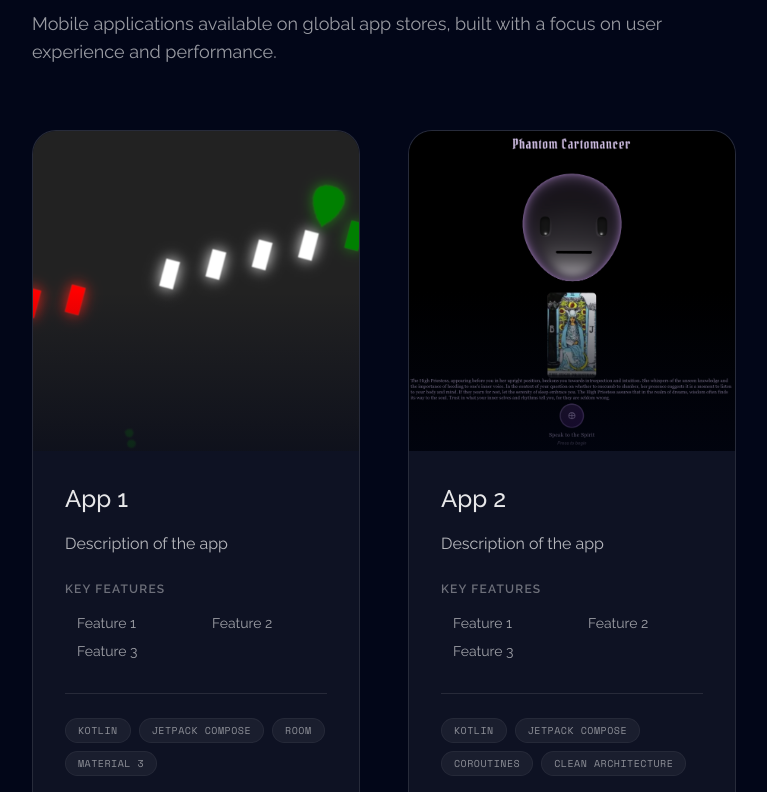
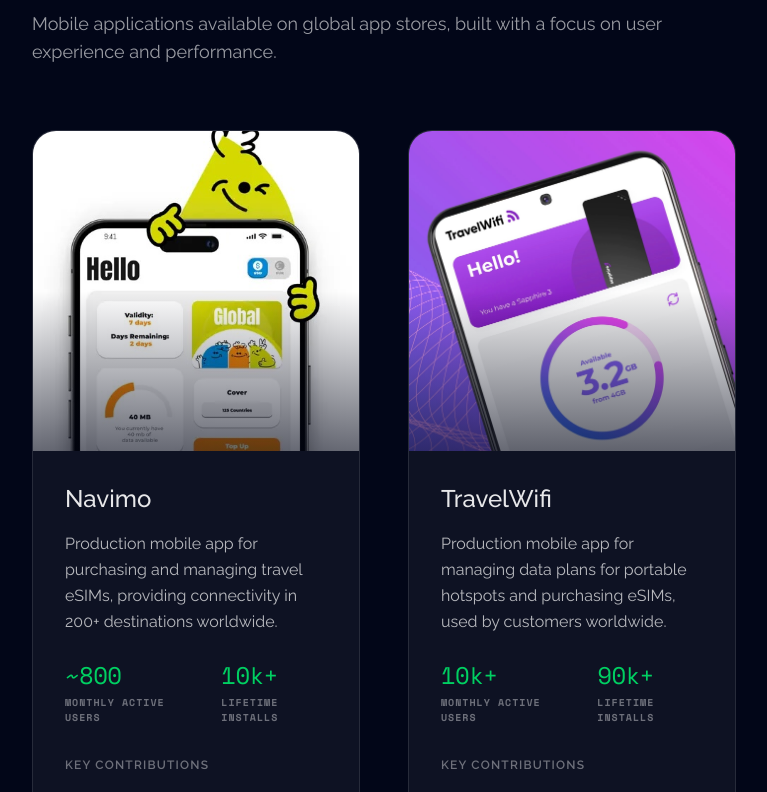
Before and after one commit to tjokinen/tjokinen.github.io, a Next.js app: page / in a window 1280 px wide. Shown: the part 5828-6620 px from the top of the page, without its empty margins (256-1023 px from the left). Built offline with nearby package versions, Linux system fonts and the light colour scheme.

Commit message:
update projects section

```diff
--- a/src/components/projects.js
+++ b/src/components/projects.js
@@ -3,28 +3,37 @@
 export default function Projects() {
     const projects = [
         {
-            title: "App 1",
-            description: "Description of the app",
+            title: "Navimo",
+            description: "Production mobile app for purchasing and managing travel eSIMs, providing connectivity in 200+ destinations worldwide.",
+            metrics: [
+                { label: "Monthly Active Users", value: "~800" },
+                { label: "Lifetime Installs", value: "10k+" }
+            ],
             features: [
-                "Feature 1",
-                "Feature 2",
-                "Feature 3"
+                "Led Android app development from scratch using Kotlin and Jetpack Compose",
+                "Participated in the full app development lifecycle across both Android and iOS",
+                "Contributed to iOS development using Swift and SwiftUI in collaboration with the iOS team",
+                "Built core flows for purchasing, installing, and managing travel eSIMs"
             ],
-            stack: ["Kotlin", "Jetpack Compose", "Room", "Material 3"],
-            image: "/elemental.png",
+            stack: ["Kotlin", "Jetpack Compose", "Swift", "SwiftUI", "Firebase", "Stripe", "Datadog RUM", "Algolia"],
+            image: "/navimo-screenshot.jpeg",
             playStore: "#",
             appStore: "#"
         },
         {
-            title: "App 2",
-            description: "Description of the app",
+            title: "TravelWifi",
+            description: "Production mobile app for managing data plans for portable hotspots and purchasing eSIMs, used by customers worldwide.",
+            metrics: [
+                { label: "Monthly Active Users", value: "10k+" },
+                { label: "Lifetime Installs", value: "90k+" }
+            ],
             features: [
-                "Feature 1",
-                "Feature 2",
-                "Feature 3"
+                "Led development of the Android app from scratch during a React Native → native migration",
+                "Developed and maintained features across both Android and iOS, owning the full release and publishing pipeline",
+                "Introduced Datadog RUM and reduced per-session error rate from ~5% to near zero"
             ],
-            stack: ["Kotlin", "Jetpack Compose", "Coroutines", "Clean Architecture"],
-            image: "/phantom_cartomancer.png",
+            stack: ["Kotlin", "Jetpack Compose", "Swift", "SwiftUI", "Firebase", "Braintree", "Datadog RUM", "Algolia"],
+            image: "/tw-screenshot.jpg",
             playStore: "#",
             appStore: "#"
         }
@@ -71,8 +80,23 @@
                                     {project.description}
                                 </p>
 
+                                {project.metrics && (
+                                    <div className="flex gap-8 mb-8">
+                                        {project.metrics.map((metric, i) => (
+                                            <div key={i} className="flex flex-col">
+                                                <span className="text-emerald font-medium text-2xl tracking-tight">
+                                                    {metric.value}
+                                                </span>
+                                                <span className="text-white/40 text-[10px] uppercase tracking-widest font-semibold mt-1">
+                                                    {metric.label}
+                                                </span>
+                                            </div>
+                                        ))}
+                                    </div>
+                                )}
+
                                 <div className="space-y-4 mb-8">
-                                    <h4 className="font-raleway text-xs font-semibold uppercase tracking-widest text-white/40">Key Features</h4>
+                                    <h4 className="font-raleway text-xs font-semibold uppercase tracking-widest text-white/40">Key Contributions</h4>
                                     <ul className="grid grid-cols-1 md:grid-cols-2 gap-2">
                                         {project.features.map((feature, i) => (
                                             <li key={i} className="font-raleway text-sm text-white/60 flex items-center gap-2">
```
Also changed, not shown: public/navimo-screenshot.jpeg (added), public/tw-screenshot.jpg (added).
